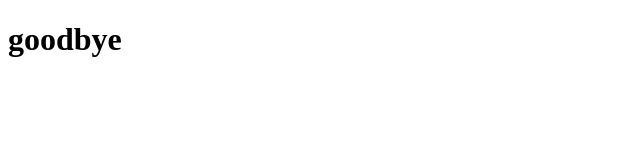
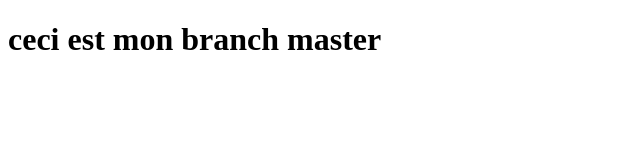
Before and after one commit to zakariaLj/exo_final_git_zakaria, a plain HTML site: page index.html in a window 1280 px wide. Shown: the whole page, without its empty margins (0-640 px from the left). Drawn offline with Linux system fonts and the light colour scheme.

Commit message:
ceci est mon branch zakaria

```diff
--- a/index.html
+++ b/index.html
@@ -7,7 +7,7 @@
     <title>Document</title>
 </head>
 <body>
-    <h1>goodbye
+    <h1>ceci est mon branch master
 
     </h1>
 </body>
```
